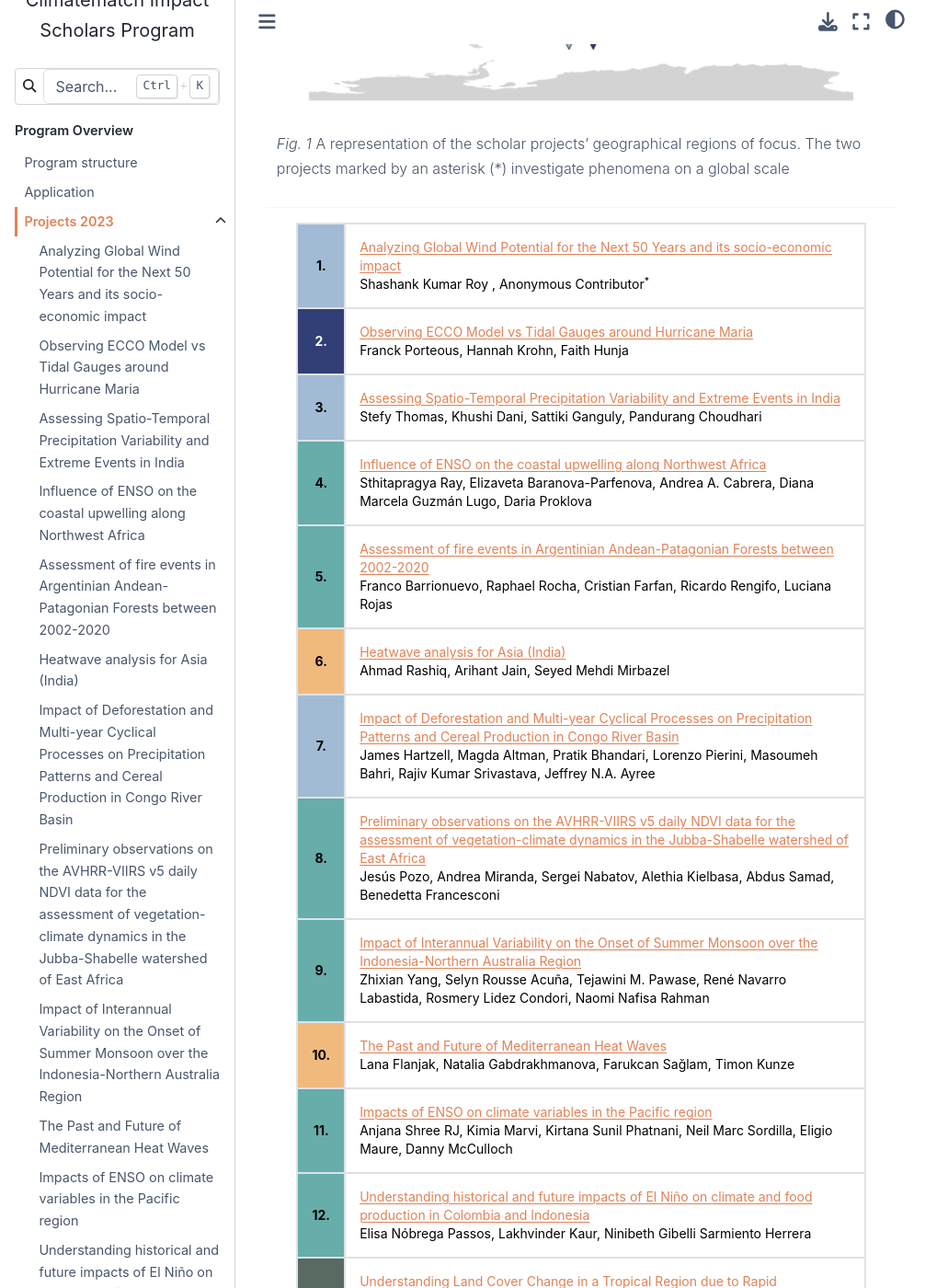
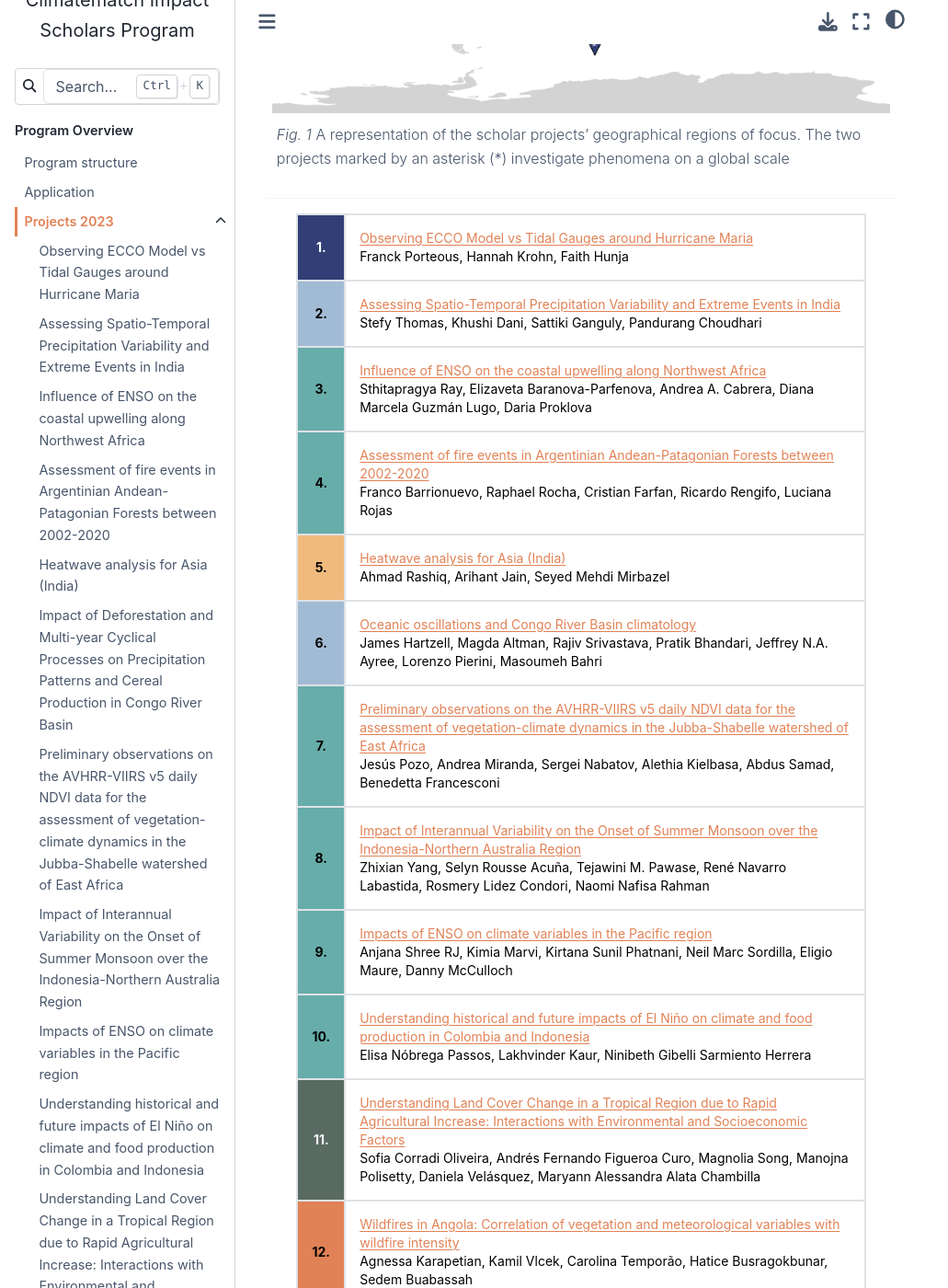
Before and after one commit to neuromatch/impact-scholars, a Jupyter Book: the page built from impact-scholars/scholars2023.md, in a window 1280 px wide and 1400 px high, scrolled down 608 px. Shown: the whole window at 92% size, without its empty margins (0-1031 px from the left). Built offline with Jupyter Book 1.0.4 settings and Sphinx 7.4.7 and the Sphinx Book theme 1.1.4, drawn with Linux system fonts in a browser that asks for light colours; some of the changed text lies outside the part shown.

Commit message:
Update projects post-editing

````diff
--- a/_toc.yml
+++ b/_toc.yml
@@ -12,7 +12,6 @@ parts:
   - file: impact-scholars/scholars2023
     title: Projects 2023
     sections:
-    - file: scholar-outputs/2023/project1
     - file: scholar-outputs/2023/project2
     - file: scholar-outputs/2023/project3
     - file: scholar-outputs/2023/project4
@@ -21,7 +20,6 @@ parts:
     - file: scholar-outputs/2023/project7
     - file: scholar-outputs/2023/project8
     - file: scholar-outputs/2023/project9
-    - file: scholar-outputs/2023/project10
     - file: scholar-outputs/2023/project11
     - file: scholar-outputs/2023/project12
     - file: scholar-outputs/2023/project13
--- a/impact-scholars/scholars2023.md
+++ b/impact-scholars/scholars2023.md
@@ -14,60 +14,52 @@ A representation of the scholar projects' geographical regions of focus. The two
 ---
 <table style="width:90%">
 <tr>
-    <td style="text-align: center; line-height: 20px; color: black; font-size: 14px; font-weight: bold; width: 20px; background-color: #a2bbd4; margin: 10px 0px;">1. </td>
-    <td style="text-align: left; line-height: 20px; color: black; font-size: 14px; margin: 10px 0px;"><a href = "https://programs.climatematch.io/scholar-outputs/2023/project1.html">Analyzing Global Wind Potential for the Next 50 Years and its socio-economic impact</a><br>Shashank Kumar Roy , Anonymous Contributor<sup>*</sup></td>
-</tr>
-<tr>
-    <td style="text-align: center; line-height: 20px; color: white; font-size: 14px; font-weight: bold; width: 20px; background-color: #313f76; margin: 10px 0px;">2. </td>
+    <td style="text-align: center; line-height: 20px; color: white; font-size: 14px; font-weight: bold; width: 20px; background-color: #313f76; margin: 10px 0px;">1. </td>
     <td style="text-align: left; line-height: 20px; color: black; font-size: 14px; margin: 10px 0px;"><a href = "https://programs.climatematch.io/scholar-outputs/2023/project2.html">Observing ECCO Model vs Tidal Gauges around Hurricane Maria</a><br>Franck Porteous, Hannah Krohn, Faith Hunja</td>
 </tr>
 <tr>
-    <td style="text-align: center; line-height: 20px; color: black; font-size: 14px; font-weight: bold; width: 20px; background-color: #a2bbd4; margin: 10px 0px;">3. </td>
+    <td style="text-align: center; line-height: 20px; color: black; font-size: 14px; font-weight: bold; width: 20px; background-color: #a2bbd4; margin: 10px 0px;">2. </td>
     <td style="text-align: left; line-height: 20px; color: black; font-size: 14px; margin: 10px 0px;"><a href = "https://programs.climatematch.io/scholar-outputs/2023/project3.html">Assessing Spatio-Temporal Precipitation Variability and Extreme Events in India</a><br>Stefy Thomas, Khushi Dani, Sattiki Ganguly, Pandurang Choudhari</td>
 </tr>
 <tr>
-    <td style="text-align: center; line-height: 20px; color: black; font-size: 14px; font-weight: bold; width: 20px; background-color: #67ada9; margin: 10px 0px;">4. </td>
+    <td style="text-align: center; line-height: 20px; color: black; font-size: 14px; font-weight: bold; width: 20px; background-color: #67ada9; margin: 10px 0px;">3. </td>
     <td style="text-align: left; line-height: 20px; color: black; font-size: 14px; margin: 10px 0px;"><a href = "https://programs.climatematch.io/scholar-outputs/2023/project4.html">Influence of ENSO on the coastal upwelling along Northwest Africa</a><br>Sthitapragya Ray, Elizaveta Baranova-Parfenova, Andrea A. Cabrera, Diana Marcela Guzmán Lugo, Daria Proklova
 </td>
 </tr>
 <tr>
-    <td style="text-align: center; line-height: 20px; color: black; font-size: 14px; font-weight: bold; width: 20px; background-color: #67ada9; margin: 10px 0px;">5. </td>
+    <td style="text-align: center; line-height: 20px; color: black; font-size: 14px; font-weight: bold; width: 20px; background-color: #67ada9; margin: 10px 0px;">4. </td>
     <td style="text-align: left; line-height: 20px; color: black; font-size: 14px; margin: 10px 0px;"><a href = "https://programs.climatematch.io/scholar-outputs/2023/project5.html">Assessment of fire events in Argentinian Andean-Patagonian Forests between 2002-2020</a><br>Franco Barrionuevo, Raphael Rocha, Cristian Farfan, Ricardo Rengifo, Luciana Rojas</td>
 </tr>
 <tr>
-    <td style="text-align: center; line-height: 20px; color: black; font-size: 14px; font-weight: bold; width: 20px; background-color: #f0ba7d; margin: 10px 0px;">6. </td>
+    <td style="text-align: center; line-height: 20px; color: black; font-size: 14px; font-weight: bold; width: 20px; background-color: #f0ba7d; margin: 10px 0px;">5. </td>
     <td style="text-align: left; line-height: 20px; color: black; font-size: 14px; margin: 10px 0px;"><a href = "https://programs.climatematch.io/scholar-outputs/2023/project6.html">Heatwave analysis for Asia (India)</a><br>Ahmad Rashiq, Arihant Jain, Seyed Mehdi Mirbazel</td>
 </tr>
 <tr>
-    <td style="text-align: center; line-height: 20px; color: black; font-size: 14px; font-weight: bold; width: 20px; background-color: #a2bbd4; margin: 10px 0px;">7. </td>
-    <td style="text-align: left; line-height: 20px; color: black; font-size: 14px; margin: 10px 0px;"><a href = "https://programs.climatematch.io/scholar-outputs/2023/project7.html">Impact of Deforestation and Multi-year Cyclical Processes on Precipitation Patterns and Cereal Production in Congo River Basin</a><br>James Hartzell, Magda Altman, Pratik Bhandari, Lorenzo Pierini, Masoumeh Bahri, Rajiv Kumar Srivastava, Jeffrey N.A. Ayree</td>
+    <td style="text-align: center; line-height: 20px; color: black; font-size: 14px; font-weight: bold; width: 20px; background-color: #a2bbd4; margin: 10px 0px;">6. </td>
+    <td style="text-align: left; line-height: 20px; color: black; font-size: 14px; margin: 10px 0px;"><a href = "https://programs.climatematch.io/scholar-outputs/2023/project7.html">Oceanic oscillations and Congo River Basin climatology</a><br>James Hartzell, Magda Altman, Rajiv Srivastava, Pratik Bhandari, Jeffrey N.A. Ayree, Lorenzo Pierini, Masoumeh Bahri</td>
+</tr>
+<tr>
+    <td style="text-align: center; line-height: 20px; color: black; font-size: 14px; font-weight: bold; width: 20px; background-color: #67ada9; margin: 10px 0px;">7. </td>
+    <td style="text-align: left; line-height: 20px; color: black; font-size: 14px; margin: 10px 0px;"><a href = "https://programs.climatematch.io/scholar-outputs/2023/project8.html">Preliminary observations on the AVHRR-VIIRS v5 daily NDVI data for the assessment of vegetation-climate dynamics in the Jubba-Shabelle watershed of East Africa</a><br>Jesús Pozo, Andrea Miranda, Sergei Nabatov, Alethia Kielbasa, Abdus Samad, Benedetta Francesconi</td>
 </tr>
 <tr>
     <td style="text-align: center; line-height: 20px; color: black; font-size: 14px; font-weight: bold; width: 20px; background-color: #67ada9; margin: 10px 0px;">8. </td>
-    <td style="text-align: left; line-height: 20px; color: black; font-size: 14px; margin: 10px 0px;"><a href = "https://programs.climatematch.io/scholar-outputs/2023/project8.html">Preliminary observations on the AVHRR-VIIRS v5 daily NDVI data for the assessment of vegetation-climate dynamics in the Jubba-Shabelle watershed of East Africa</a><br>Jesús Pozo, Andrea Miranda, Sergei Nabatov, Alethia Kielbasa, Abdus Samad, Benedetta Francesconi</td>
+    <td style="text-align: left; line-height: 20px; color: black; font-size: 14px; margin: 10px 0px;"><a href = "https://programs.climatematch.io/scholar-outputs/2023/project9.html">Impact of Interannual Variability on the Onset of Summer Monsoon over the Indonesia-Northern Australia Region</a><br>Zhixian Yang, Selyn Rousse Acuña, Tejawini M. Pawase, René Navarro Labastida, Rosmery Lidez Condori, Naomi Nafisa Rahman</td>
 </tr>
 <tr>
     <td style="text-align: center; line-height: 20px; color: black; font-size: 14px; font-weight: bold; width: 20px; background-color: #67ada9; margin: 10px 0px;">9. </td>
-    <td style="text-align: left; line-height: 20px; color: black; font-size: 14px; margin: 10px 0px;"><a href = "https://programs.climatematch.io/scholar-outputs/2023/project9.html">Impact of Interannual Variability on the Onset of Summer Monsoon over the Indonesia-Northern Australia Region</a><br>Zhixian Yang, Selyn Rousse Acuña, Tejawini M. Pawase, René Navarro Labastida, Rosmery Lidez Condori, Naomi Nafisa Rahman</td>
-</tr>
-<tr>
-    <td style="text-align: center; line-height: 20px; color: black; font-size: 14px; font-weight: bold; width: 20px; background-color: #f0ba7d; margin: 10px 0px;">10. </td>
-    <td style="text-align: left; line-height: 20px; color: black; font-size: 14px; margin: 10px 0px;"><a href = "https://programs.climatematch.io/scholar-outputs/2023/project10.html">The Past and Future of Mediterranean Heat Waves</a><br>Lana Flanjak, Natalia Gabdrakhmanova, Farukcan Sağlam, Timon Kunze</td>
-</tr>
-<tr>
-    <td style="text-align: center; line-height: 20px; color: black; font-size: 14px; font-weight: bold; width: 20px; background-color: #67ada9; margin: 10px 0px;">11. </td>
     <td style="text-align: left; line-height: 20px; color: black; font-size: 14px; margin: 10px 0px;"><a href = "https://programs.climatematch.io/scholar-outputs/2023/project11.html">Impacts of ENSO on climate variables in the Pacific region</a><br>Anjana Shree RJ, Kimia Marvi, Kirtana Sunil Phatnani, Neil Marc Sordilla, Eligio Maure, Danny McCulloch</td>
 </tr>
 <tr>
-    <td style="text-align: center; line-height: 20px; color: black; font-size: 14px; font-weight: bold; width: 20px; background-color: #67ada9; margin: 10px 0px;">12. </td>
+    <td style="text-align: center; line-height: 20px; color: black; font-size: 14px; font-weight: bold; width: 20px; background-color: #67ada9; margin: 10px 0px;">10. </td>
     <td style="text-align: left; line-height: 20px; color: black; font-size: 14px; margin: 10px 0px;"><a href = "https://programs.climatematch.io/scholar-outputs/2023/project12.html">Understanding historical and future impacts of El Niño on climate and food production in Colombia and Indonesia</a><br>Elisa Nóbrega Passos, Lakhvinder Kaur, Ninibeth Gibelli Sarmiento Herrera</td>
 </tr>
 <tr>
-    <td style="text-align: center; line-height: 20px; color: white; font-size: 14px; font-weight: bold; width: 20px; background-color: #596a63; margin: 10px 0px;">13. </td>
+    <td style="text-align: center; line-height: 20px; color: white; font-size: 14px; font-weight: bold; width: 20px; background-color: #596a63; margin: 10px 0px;">11. </td>
     <td style="text-align: left; line-height: 20px; color: black; font-size: 14px; margin: 10px 0px;"><a href = "https://programs.climatematch.io/scholar-outputs/2023/project13.html">Understanding Land Cover Change in a Tropical Region due to Rapid Agricultural Increase: Interactions with Environmental and Socioeconomic Factors</a><br>Sofia Corradi Oliveira, Andrés Fernando Figueroa Curo, Magnolia Song,  Manojna Polisetty, Daniela Velásquez, Maryann Alessandra Alata Chambilla</td>
 </tr>
 <tr>
-    <td style="text-align: center; line-height: 20px; color: black; font-size: 14px; font-weight: bold; width: 20px; background-color: #e18256; margin: 10px 0px;">14. </td>
+    <td style="text-align: center; line-height: 20px; color: black; font-size: 14px; font-weight: bold; width: 20px; background-color: #e18256; margin: 10px 0px;">12. </td>
     <td style="text-align: left; line-height: 20px; color: black; font-size: 14px; margin: 10px 0px;"><a href = "https://programs.climatematch.io/scholar-outputs/2023/project14.html">Wildfires in Angola: Correlation of vegetation and meteorological variables with wildfire intensity</a><br>Agnessa Karapetian, Kamil Vlcek, Carolina Temporão, Hatice Busragokbunar, Sedem Buabassah</td>
 </tr>
 </table>
--- a/output-guidelines/seminar_presentations.md
+++ b/output-guidelines/seminar_presentations.md
@@ -16,7 +16,7 @@ width: 100%
 
 - [**Wildfires in Angola: Correlation of vegetation and meteorological variables with wildfire intensity**](../scholar-outputs/2023/project14)
 
-- [**Impact of Deforestation and Multi-year Cyclical Processes on Precipitation Patterns and Cereal Production in Congo River Basin**](../scholar-outputs/2023/project7)
+- [**Oceanic oscillations and Congo River Basin climatology**](../scholar-outputs/2023/project7)
 
 <center><div onclick="location.href='https://us06web.zoom.us/meeting/register/tZwpduiuqT8oE9JAiO5uqSslAyG-pd4RYXpT';" id="clickybox"; style="text-align: center; line-height: 30px; color: white; font-size: 16px; font-weight: bold; width: 300px;"><div style="background-color: #313f76; margin: 30px 10px;">REGISTER FOR SEMINAR 1</div></div></center>
 
@@ -31,8 +31,6 @@ width: 100%
 - [**Impact of Interannual Variability on the Onset of Summer Monsoon over the Indonesia-Northern Australia Region**](../scholar-outputs/2023/project9)
 
 - [**Assessing Spatio-Temporal Precipitation Variability and Extreme Events in India**](../scholar-outputs/2023/project3)
-
-- [**Analyzing Global Wind Potential for the Next 50 Years and its socio-economic impact**](../scholar-outputs/2023/project1)
 
 - [**Understand underlying mechanisms of ENSO and predicting its impact on the countries surrounding the Niño Region**](../scholar-outputs/2023/project11)
 
@@ -53,14 +51,12 @@ width: 100%
 
 - [**Preliminary observations on the AVHRR-VIIRS v5 daily NDVI data for the assessment of vegetation-climate dynamics in the Jubba-Shabelle watershed of East Africa**](../scholar-outputs/2023/project8)
 
-- [**The Past and Future of Mediterranean Heat Waves**](../scholar-outputs/2023/project10)
-
 <center><div onclick="location.href='https://us06web.zoom.us/meeting/register/tZElcOmsqzwvHtyDOYX6H92WyQkx39g5xQxz';" id="clickybox"; style="text-align: center; line-height: 30px; color: white; font-size: 16px; font-weight: bold; width: 300px;"><div style="background-color: #313f76; margin: 30px 10px;">REGISTER FOR SEMINAR 3</div></div></center>
 
 <hr style="border:2px solid gray">
 
 
-## Seminar 4: 27th March, 21:00-22:30 UTC
+## Seminar 4: 27th March, 21:00-23:00 UTC
 ```{figure} ../impact-scholars/images/seminar_banner_4.png
 ---
 width: 100%
--- a/scholar-outputs/2023/project1.md
+++ /dev/null
@@ -1,10 +0,0 @@
-# Analyzing Global Wind Potential for the Next 50 Years and its socio-economic impact
-
-Team "Brachiosaurus_Bharatanatyam_Leggiero"
-
-**Shashank Kumar Roy**, **Anonymous Contributor[^1]**
-
-Mentor: **Luz de Lourdes Aurora**
-
-
-[^1]: The identity of a team member has been hidden upon their request.
````
Also changed, not shown: other parts of impact-scholars/scholars2023.md (+1 -1 lines), other parts of output-guidelines/seminar_presentations.md (+1 -1 lines), impact-scholars/mentors.md (+1 -5 lines), impact-scholars/scholars2023_pre_micropub.md (deleted, +0 -184 lines), scholar-outputs/2023/project7.md (+10 -1 lines), impact-scholars/images/cisp_map.png, impact-scholars/images/seminar_banner_2.png, impact-scholars/images/seminar_banner_3.png, 1 other file.
